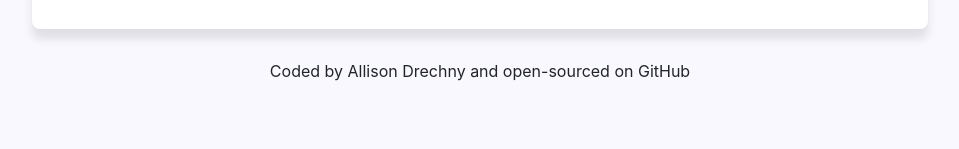
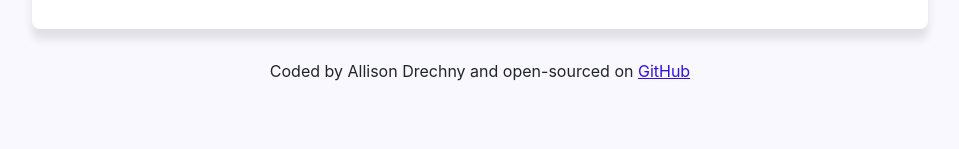
Before and after one commit to adrechny/react-dictionary-project, a React (Create React App) app: page / in a window 1280 px wide. Shown: the part 141-290 px from the top of the page, without its empty margins (160-1119 px from the left). Built offline with nearby package versions, Linux system fonts and the light colour scheme; no server answers.

Commit message:
Added link to GitHub repo

```diff
--- a/src/App.js
+++ b/src/App.js
@@ -10,7 +10,14 @@ export default function App() {
           <Dictionary defaultKeyword="winter" />
         </main>
         <footer className="App-footer">
-          Coded by Allison Drechny and open-sourced on GitHub
+          Coded by Allison Drechny and open-sourced on{" "}
+          <a
+            href="https://github.com/adrechny/react-dictionary-project"
+            target="_blank"
+            rel="noreferrer"
+          >
+            GitHub
+          </a>
         </footer>
       </div>
     </div>
```
